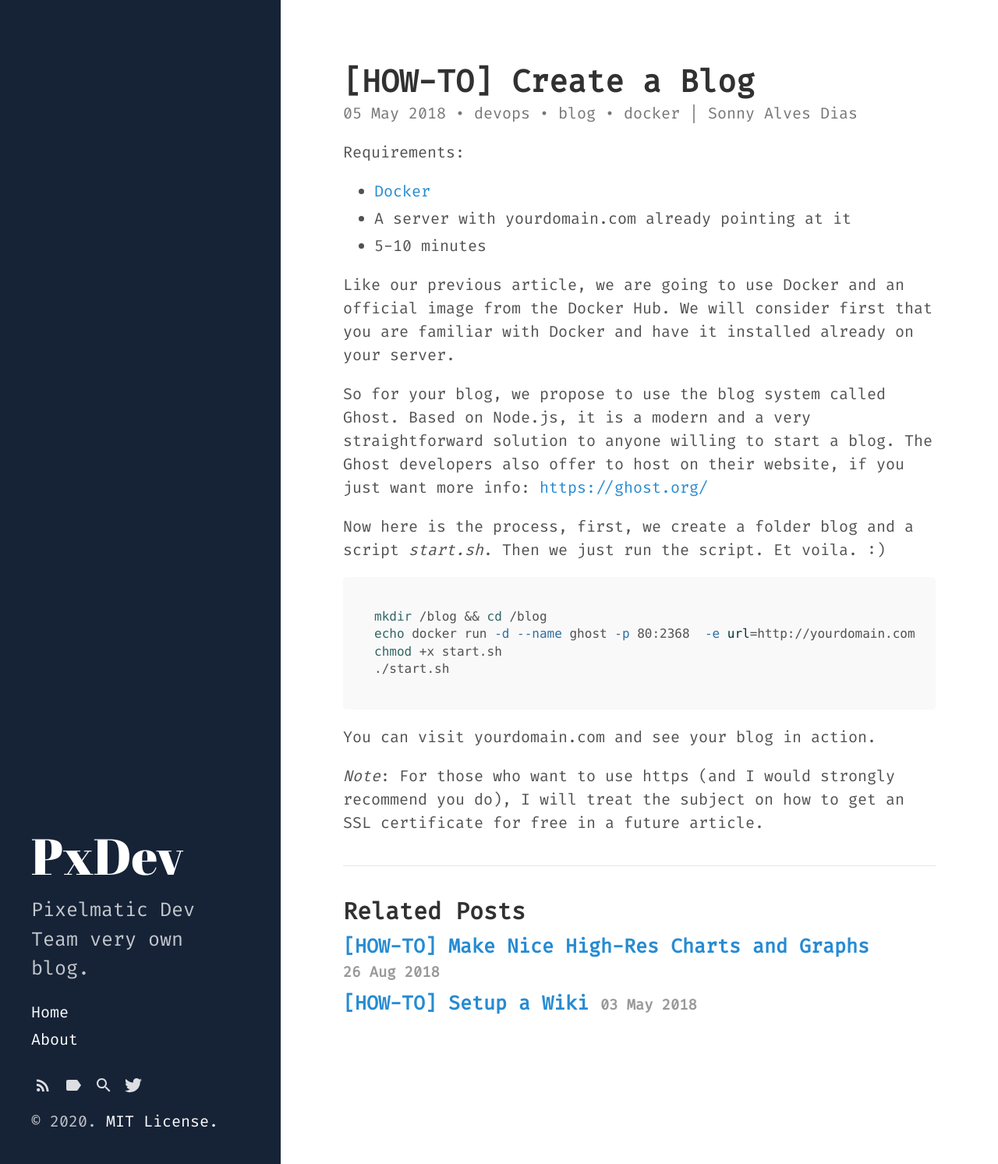
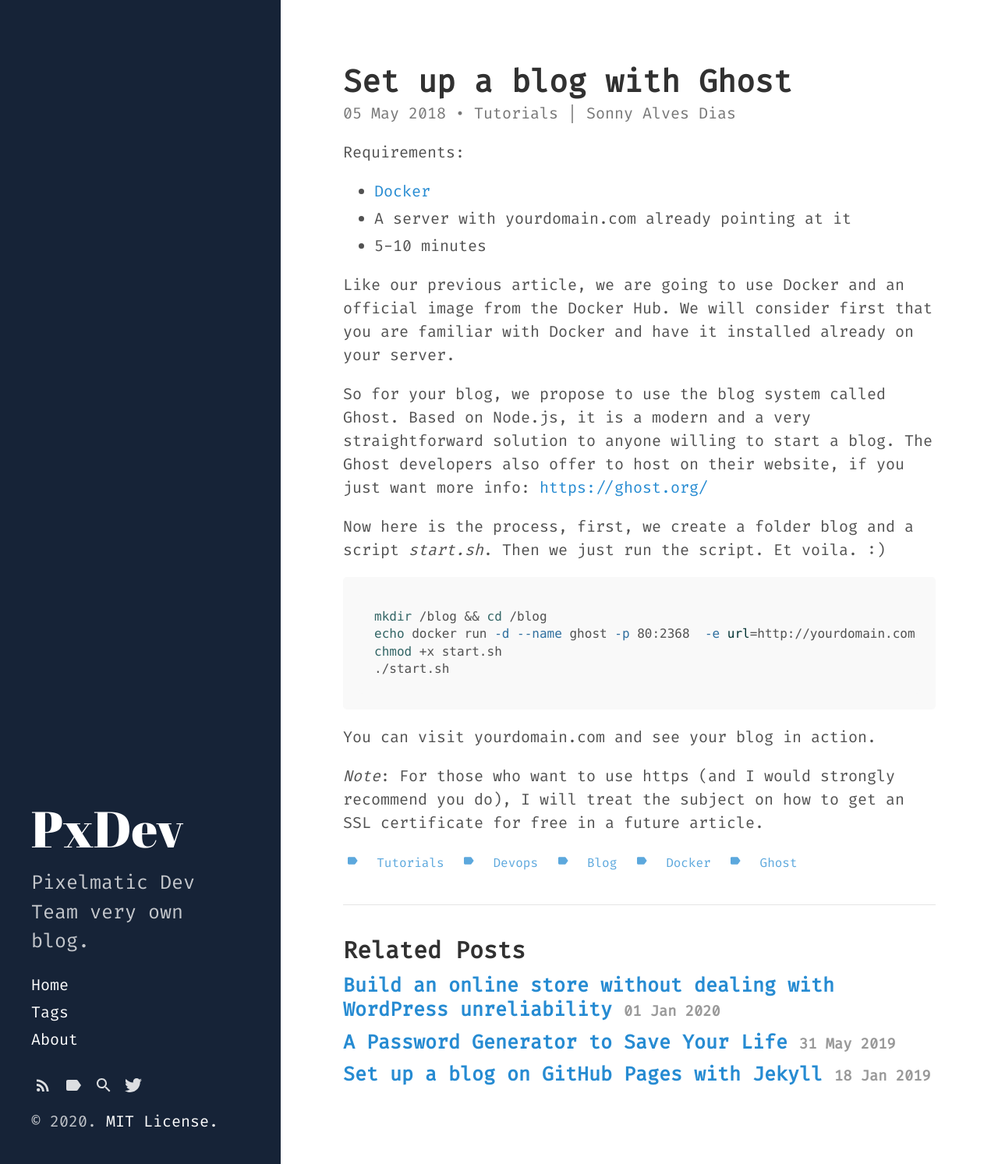
Before and after one commit to Pixelmatic/pixelmatic.github.io, a Jekyll site: the page built from _posts/2018-05-05-how-to-blog.md, in a window 1280 px wide. Shown: the whole page at 78% size. Built offline with Jekyll 4.4.1, drawn with Linux system fonts in a browser that asks for light colours; part of the change alters nothing that is shown.

Commit message:
Added Tags and changed Categories, Improved Titles, Added Two articles from Stefan, and one Collab Sonny/Lawrence in progress

````diff
--- a/_config.yml
+++ b/_config.yml
@@ -30,6 +30,7 @@ plugins:
 
 # Sidebar link settings
 sidebar_home_link:  true
+sidebar_tags_link:  '/tags.html'
 # sidebar_blog_link:  '/blog'   # By default, your home page is your blog
                                 # page. If you change your paginate_path,
                                 # set this to the root of the paginate_path
--- a/_includes/sidebar-nav-links.html
+++ b/_includes/sidebar-nav-links.html
@@ -6,6 +6,10 @@
   {% if site.sidebar_blog_link %}
     <a class="page-link {% if page.url == site.sidebar_blog_link %} active{% endif %}"
 	href="{{ site.sidebar_blog_link | relative_url }}">Blog</a>
+  {% endif %}
+  {% if site.sidebar_tags_link %}
+    <a class="page-link {% if page.url == site.sidebar_tags_link %} active{% endif %}"
+	href="{{ site.sidebar_tags_link | relative_url }}">Tags</a>
   {% endif %}
 
   {% comment %}
--- a/_posts/2018-05-03-how-to-wiki.markdown
+++ b/_posts/2018-05-03-how-to-wiki.markdown
@@ -1,10 +1,10 @@
 ---
 layout: post
-title:  "[HOW-TO] Setup a Wiki"
+title:  "Set up a Wiki with Mediawiki"
 excerpt: "If you want to host your own wiki, this article will show you, how to deploy a wiki in 5 to 10 minutes"
-date:   2018-05-03 23:59:59 +0800
-categories: devops wiki docker
+categories: Tutorials
 author: Sonny Alves Dias
+tags: [ tutorials, devops, wiki, docker ]
 ---
 Requirements:
 * [Docker](https://www.docker.com/){:target="_blank"}
--- a/_posts/2018-05-05-how-to-blog.md
+++ b/_posts/2018-05-05-how-to-blog.md
@@ -1,10 +1,10 @@
 ---
 layout: post
-title:  "[HOW-TO] Create a Blog"
-excerpt: "If you want to host your own blog, this article will show you, how to deploy a blog in 5 to 10 minutes."
-date:   2018-05-05 23:29:59 +0800
-categories: devops blog docker
+title:  "Set up a blog with Ghost"
+excerpt: "If you want to host your own blog, this article will show you, how to deploy a blog with Ghost in 5 to 10 minutes."
+categories: Tutorials
 author: Sonny Alves Dias
+tags: [ tutorials, devops, blog, docker, ghost ]
 ---
 Requirements:
 * [Docker](https://www.docker.com/){:target="_blank"}
--- a/_posts/2018-08-26-high-res-charts.markdown
+++ b/_posts/2018-08-26-high-res-charts.markdown
@@ -1,10 +1,10 @@
 ---
 layout: post
-title:  "[HOW-TO] Make Nice High-Res Charts and Graphs"
+title:  "Make Nice High-Res Charts and Graphs"
 excerpt: "Whenever you need to communicate charts and/or graphs, Google Sheets and consort only provide you with low resolution resources. Here we propose a solution to fix that."
-date:   2018-08-26 23:29:59 +0800
-categories: general charts
+categories: Tutorials
 author: Sonny Alves Dias
+tags: [ tutorials, charts, inkscape, libreoffice ]
 ---
 Requirements:
 * LibreOffice [https://www.libreoffice.org/](https://www.libreoffice.org/){:target="_blank"} (It may also work with OpenOffice)
--- /dev/null
+++ b/_posts/2019-01-18-setup-a-blog-site-on-github-with-jekyll.md
@@ -0,0 +1,39 @@
+---
+layout: post
+title:  "Set up a blog on GitHub Pages with Jekyll"
+excerpt: "It's never too late to make yourself a personal blog site, as long as you would like to spend sometime on some writings for someone else to take a look when they are searching about the things you are sharing. I am saying this to myself when I decided to setup this site and write this blog as the first post on my site."
+author: Stefan Liu
+categories: Tutorials
+tags: [ tutorials, jekyll, blog ]
+---
+
+*Original article from [https://blog.devfans.io](https://blog.devfans.io/setup-a-blog-site-on-github-with-jekyll/){:target="_blank"}*
+
+It’s never too late to make yourself a personal blog site, as long as you would like to spend some time to write for someone else to take a look when they are searching about the things you are sharing. I am saying this to myself when I decided to set up this site and write this blog as the first post on the site [https://blog.devfans.io](https://blog.devfans.io){:target="_blank"}.
+
+#### Resources we would use
+
++ __GitHub Pages__: GitHub is an open platform for everyone whoever has the *open-source/resource* idea in his mind. It provides static web site serving service for free which is named as GitHub pages. <br>
+More details here: [https://pages.github.com](https://pages.github.com){:target="_blank"}
+
++ __Jekyll__: Jekyll is the most popular tool to transform plain text into static websites and blogs. <br>
+More details here: [https://jekyllrb.com](https://jekyllrb.com){:target="_blank"}
+
++ __A domain name (optional)__: You may like to have your own domain name like `https://blog.devfans.io`, but it's optional because GitHub provides you a free domain name as `your-user-name.github.io`.
+
+#### Steps to setup it up
+
+- If you get yourself a domain name for your site, go to the provider's website and create a `CNAME` record for your domain name with value as `your-gihtub-username.github.io`.
+
+- Create a repo after you have your GitHub account, name it as `your-gihtub-username.github.io` and enable the GitHub pages, and configure the custom domain name if you have one. Also check the `enforce https` option is recommended.
+
+- Clone a jekyll blog template you would like to choose (The one I am using is [https://github.com/wowthemesnet/mundana-theme-jekyll.git](https://github.com/wowthemesnet/mundana-theme-jekyll.git){:target="_blank"}).
+
+- Config the site's name and author in `_config.yaml`, setup a comment tool (like [Disqus](https://disqus.com/){:target="_blank"}).
+
+- Push the working copy to your GitHub repo, and it's up.
+
+
+#### Sum up
+
+I was mainly talking about the ideas to set up a personal blog site on GitHub Pages with Jekyll and didn't cover every detail during the process. If you want the detailed procedure, leave me a comment directly on my blog.
--- /dev/null
+++ b/_posts/2019-05-31-a-password-generator-to-save-your-life.md
@@ -0,0 +1,58 @@
+---
+layout: post
+title:  "A Password Generator to Save Your Life"
+excerpt: "Living in modern society, most of the users of online services have to bear the pain to remember the access to plenty of platforms including websites, services, apps, bank account, email, etc. The login credentials cannot be too simple for security reasons, or too complex to remember it clearly. I believe everyone could lose some of the credentials or cannot recall it clearly."
+author: Stefan Liu
+categories: Tools
+tags: [ tools, cyber security, password, credentials ]
+---
+
+*Original article from [https://blog.devfans.io](https://blog.devfans.io/a-password-generator-to-save-your-life/){:target="_blank"}*
+
+Living in modern society, most of the users of online services have to bear the pain to remember the access to plenty of platforms including websites, services, apps, bank account, email, etc. The login credentials cannot be too simple for security reasons, or too complex to remember it clearly. I believe everyone could lose some of the credentials or cannot recall it clearly if he’s keeping more than five quite different access passphrases. And if you are trying to use similar passwords for multiple services, you are possible to mess up with them easily and using similar passwords is not a good practice for security reasons, since you even don’t know it if some services you ever used are hacked and your credentials are posted to public pages someday.
+
+#### Is there a perfect solution for this?
+
+As far as I know, not yet. But, some small security utilities can probably ease the pain to remember all the credentials and reduce the risk of access leaking. The one I am gonna introduce in this post is [PassWizard](https://passwizard.github.io){:target="_blank"}, a small static page I wrote to serve as a password generator.
+
+#### How does a password generator save your life
+
+The idea behind **PassWizard** is quite simple indeed. You feed in a simple passphrase to it and specify which account on which platform, then it will generate the repeatable random password table for you to select. It has some features that matter for your concern:
+
++ *Repeatable*. Yes, if it can not repeat the password table with the same input, then every user of it is fucked up.
+
++ *Static and No-Tracking*. It’s a static web page hosted on GitHub which mainly a canvas operated by js code on the page, and it does not make any communication to anything else for the password generating process. You don’t need to worry about your credentials are stored somewhere and might be leaked someday. No one is tracking the service and I wrapped the input interface into a canvas on the page which means it has a bit less risk of leaking if your computer or browser is hacked or listened by some methods.
+
++ *Randomness*. It has to be random and less related to some common patterns. The website implements some tricks to reach that, so a single character change in the input would cause an absolute different password table generated.
+
++ *Complexity*. With randomness, it's possible the password generated could be quite simple in chances, that would not be something we expect, so there're other tricks in the implementation to get rid of it. Maybe the algorithm is not perfect yet, but it's working well. Also, the input fields support every kind of characters you can type with your keyboard. If it's not, well I need to figure it out with your feedback then.
+
+#### Using [passwizard.github.io](https://passwizard.github.io){:target="_blank"}
+
+Here to explain the interface of PassWizard (Navigation: `enter` and `mouse cursor`):
+
+![Passwizard](/assets/posts/password-generator/a-password-generator-to-save-your-life-0.png)
+
++ Go to the site and it’ll show two blank input fields. The first one is the passphrase you want to use, it could be a sentence or anything you can get from your mind. Press `enter` key to go to the next input, and the first field would be automatically hidden if not focused or hovered.
+
++ The second input field is for the account. It could be the username or an email address, or anything for there’s no limitation. But the intention is for you to specify your user account identity. Press `enter` to jump to the next page.
+
++ On the next page, you can specify the platform or service name in the input field, and yes without any limitation. You may notice every time you change a character, the password table below will be changed totally.
+
++ Click any type of the password in the table to select the one you want to use. It’s copyable. You can use them now.
+
++ You need to remember the passphrase (The first input) and which password type you choose which each platform. This way, you can keep a single private passphrase and use it for every account on every platform with knowing which type of password you chose for each platform. And, yes you need to mark the passphrase into your mind clearly, and that’s the single thing you truly need to take care of.
+
+#### Using PassWizard Wechat mini-program
+
+![PasswizardMiniProgram](/assets/posts/password-generator/wechat.mini.png)
+
+Scan below QR to try it:
+![PasswizardQR](/assets/posts/password-generator/passwizard.qr.png)
+
+
+#### NOTES
+
++ Please access PassWizard at: [https://passwizard.github.io](https://passwizard.github.io){:target="_blank"} and its source code is hosted at [https://github.com/passwizard/passwizard.github.io](https://github.com/passwizard/passwizard.github.io){:target="_blank"}.
+
++ If you are interested in optimizing the implementation of it or polishing it with brilliant new ideas, let me know.
--- /dev/null
+++ b/_posts/2020-01-01-how-to-get-rid-of-wordpress.md
@@ -0,0 +1,242 @@
+---
+layout: post
+title:  "Build an online store without dealing with WordPress unreliability"
+excerpt: "The couple WordPress and WooCommerce has been for a long time the favorite solution for people to deploy quickly an online shop and start making revenue.
+Though every developer that encountered WordPress knows its many drawbacks."
+categories: Articles
+author: Lawrence Zhao, Sonny Alves Dias
+tags: [ articles, wordpress, woocommerce, devops, web ]
+---
+
+The couple WordPress and WooCommerce have been for a long time the favorite solution for people to deploy quickly an online shop and start making revenue.
+Though every developer that encountered WordPress knows its many drawbacks.
+
+## Why WordPress is so popular?
+
+1. WordPress is easy to deploy, there are plenty of hosting solution that offers WordPress directly but also PHP hosting are still very commonly available, i.e.:
+- [wordpress.com](wordpress.com){:target="_blank"}
+- [DreamHost](https://www.dreamhost.com/wordpress/){:target="_blank"}
+- [BlueHost](https://www.bluehost.com/wordpress/wordpress-hosting){:target="_blank"}
+- etc.
+2. There are a lot of plugins available, and you can develop your plugin as well
+3. There are many pretty good looking themes
+4. Friendly to the non-technical person
+5. A huge community and numerous learning resources online
+
+## The problem with WordPress
+
+His popularity is also one of his weaknesses because being friendly to non-technical people, generated a huge amount of non-official learning resources that are either outdated or of poor quality, a lot of security holes because these users may not apply security patches to their WordPress regularly, also attracted a lot of beginner developers or malicious/scammy developers to make their own poor quality or scammy plugins that create definitely risks.
+
+On a more technical aspect, WordPress is too flexible in the sense that to implement something it can be done on different layers: in the PHP source code, in the WordPress dashboard, in the Theme configuration, making somehow to many different types of input to handle (even more difficult for a non-technical person).
+
+It is also unreliable because of how updates are conducted, plugins and themes are simply overwritten when updating losing any local changes.
+For that on the theme side, WordPress has a child theme system which is a first step to but not enough in the long run.
+The result is that is becomes risky to update plugins, themes, and WordPress because afraid of losing your changes. Hence WordPress websites are never updated de facto.
+
+## How to get rid of WordPress?
+
+Let's imagine we could use WordPress and WooCommerce for what they worth only which are a blog system and an online store system.
+The first thing we want to do is to remove the risks that are the plugins, and only install WooCommerce inside WordPress.
+The second thing we want to do is to get rid of the themes too. That's when we start looking at Headless WordPress and find out about the WordPress API and WooCommerce API.
+
+### WordPress API
+
+WordPress, since its version `4.7.0` (released in December 2016), offers a RESTful API  that is to say 13 years after its first release in 2003 and only 3 years ago from the time of the writing of this article.
+
+The API allows interactions with WordPress using JSON (JavaScript Object Notation) format only. While for requesting data from it, it does not require authentication if you wish to edit, create, or delete information you will need to authenticate. It is worth noting that WordPress only supports Cookie Authentication natively, but some plugins allow for more types.
+
+The root endpoint is http://yoursite.com/wp-json/. From there you will be able to see all the available endpoints.
+But let's dig into some examples:
+
+- To retrieve the list of posts (articles) on your blog you run a GET request at the endpoint http://yoursite.com/wp-json/wp/v2/posts/ you will then receive the first page of the posts in JSON format.
+Example of result:
+```shell
+$ curl -X GET http://yoursite.com/wp-json/wp/v2/posts/
+[
+	{
+		"id": 6214,
+		"date": "2019-07-18T01:00:21",
+		"date_gmt": "2019-07-18T01:00:21",
+		"modified": "2019-07-18T03:23:13",
+		"modified_gmt": "2019-07-18T03:23:13",
+		"slug": "magical-crypto-store-is-now-open",
+		"status": "publish",
+		"type": "post",
+		"title": {
+			"rendered": "Magical Crypto Store is Now Open!"
+		},
+		"content": {
+			"rendered": "content",
+			"protected": false
+		},
+		"excerpt": {
+			"rendered": "excerpt",
+			"protected": false
+		},
+		"author": 38,
+		"featured_media": "src",
+		"comment_status": "open",
+		"ping_status": "open",
+		"sticky": false,
+		"template": "",
+		"format": "standard",
+		"meta": [ ],
+		"categories": [
+			2
+		],
+		"tags": [
+			6,
+			24
+		]
+	}
+]
+```
+
+- To retrieve a media that was used in a post you run a GET request against the endpoint http://yoursite.com/wp-json/wp/v2/media/`<id>`, replace `<id>` by the actual id of the media, then the source_url in the object response attribute will lead you to the actual media.
+Example of result:
+```shell
+$ curl -X GET http://yoursite.com/wp-json/wp/v2/media/335
+[
+	{
+		"id": 335,
+		"date": "2019-05-08T10:53:15",
+		"date_gmt": "2019-05-08T10:53:15",
+		"guid": {
+			"rendered": ""
+		},
+		"modified": "2019-05-08T10:53:15",
+		"modified_gmt": "2019-05-08T10:53:15",
+		"slug": "thumbnail-mmfmydygxdc-7",
+		"status": "inherit",
+		"type": "attachment",
+		"link": "http://yoursite.com/thumbnail-mmfmydygxdc-7/",
+		"title": {
+			"rendered": "thumbnail-MmfmyDygxdc-7"
+		},
+		"author": 31,
+		"comment_status": "open",
+		"ping_status": "closed",
+		"template": "",
+		"meta": [ ],
+		"description": {
+			"rendered": "<p class=\"attachment\"><a href=''><img width=\"300\" height=\"169\" src=\"\" class=\"attachment-medium size-medium\" alt=\"\" srcset=\"300w, 768w, 1024w, 1568w, 450w\" sizes=\"(max-width: 34.9rem) calc(100vw - 2rem), (max-width: 53rem) calc(8 * (100vw / 12)), (min-width: 53rem) calc(6 * (100vw / 12)), 100vw\" /></a></p>"
+		},
+		"caption": {
+			"rendered": ""
+		},
+		"alt_text": "",
+		"media_type": "image",
+		"mime_type": "image/jpeg",
+		"media_details": {
+			"width": 1919,
+			"height": 1078,
+			"file": "2019/05/thumbnail-MmfmyDygxdc-7.jpg",
+			"sizes": {
+			"thumbnail": {
+				"file": "thumbnail-MmfmyDygxdc-7-150x150.jpg",
+				"width": 150,
+				"height": 150,
+				"mime_type": "image/jpeg",
+				"source_url": ""
+			},
+			// ...
+		},
+		"image_meta": {
+				"aperture": "0",
+				"credit": "",
+				"camera": "",
+				"caption": "",
+				"created_timestamp": "0",
+				"copyright": "",
+				"focal_length": "0",
+				"iso": "0",
+				"shutter_speed": "0",
+				"title": "",
+				"orientation": "1",
+				"keywords": [ ]
+			}
+		},
+		"post": null,
+		"source_url": "",
+		"_links": {
+			"self": [
+				{
+					"href": "http://yoursite.com/wp-json/wp/v2/media/335"
+				}
+			],
+			// ...
+		}
+	}
+]
+```
+
+So you can see by yourself consumption of the API is pretty straight-forward and allows you to retrieve any data pretty easily.
+
+For more details, the official documentation for the WordPress REST API is available at that address: [https://developer.wordpress.org/rest-api/](https://developer.wordpress.org/rest-api/){:target="_blank"}
+
+### WooCommerce API
+
+WooCoomerce has been offering a RESTful API to its users for a longer time than WordPress. The first WooCommerce API was released with WooCommerce `2.1.0` in February 2014 which is almost three years before WordPress' REST API.
+
+Pretty commonly used, for example when you set up your logistics with ShipBob they will use the API to retrieve your shop orders automatically.
+
+It is important to note that the original WooCommerce API after several updates has been deprecated and relabeled Legacy API. And because of the release of the WordPress API, WooCommerce decided to fully rework their API to extend the WordPress API directly.
+
+Our recommendation here is to use the latest version which is at the time of this article is WooCommerce API v3. Not the Legacy one but the current one.
+
+When using the API whether the Legacy or the current one, you need to create first an API token in the settings of WooCommerce steps to follow are described here: [https://docs.woocommerce.com/document/woocommerce-rest-api/](https://docs.woocommerce.com/document/woocommerce-rest-api/){:target="_blank"}
+
+If you want to use then the API in your code check out how to use the authenticate with the token here: [https://woocommerce.github.io/woocommerce-rest-api-docs/#authentication](https://woocommerce.github.io/woocommerce-rest-api-docs/#authentication){:target="_blank"}
+
+Now let's dig into some examples:
+- To create an order you run a POST request against that endpoint http://yoursite.com/wp-json/wc/v3/orders with a JSON object describing your order. Complete example details available here: [https://woocommerce.github.io/woocommerce-rest-api-docs/#create-an-order](https://woocommerce.github.io/woocommerce-rest-api-docs/#create-an-order){:target="_blank"}
+- To retrieve the list of products on sale you can run a GET request against that endpoint http://yoursite.com/wp-json/wc/v3/products. Complete example details available here: [https://woocommerce.github.io/woocommerce-rest-api-docs/#list-all-products](https://woocommerce.github.io/woocommerce-rest-api-docs/#list-all-products){:target="_blank"}
+
+For more details, the official documentation for the WooCommerce REST API is available at that address: [https://woocommerce.github.io/woocommerce-rest-api-docs/#introduction](https://woocommerce.github.io/woocommerce-rest-api-docs/#introduction){:target="_blank"}
+
+### Modern JS Front-end App
+
+If you are a web developer, you are probably using one of these modern JS frameworks to develop modern websites.
+
+- [Angular](https://angular.io/){:target="_blank"}
+- [React](https://reactjs.org/){:target="_blank"}
+- [Vue.js](https://vuejs.org/){:target="_blank"}
+- ...
+
+What is different with these from tech like PHP or Ruby on Rails, it is that the back-end and server logic is decoupled from them.
+Hence using these frameworks we generally go for an architecture of a decoupled front-end that consumes web services. Note that this also allows front-ends to work offline.
+
+### How to combine both?
+
+Use your favorite HTTP Client to simply consume the WordPress and WooCommerce API
+
+We suggest,
+- For React and Vue to use: [https://github.com/axios/axios](https://github.com/axios/axios){:target="_blank"}
+- For Angular to use: [https://angular.io/guide/http](https://angular.io/guide/http){:target="_blank"}
+
+### The middleware for the extra security
+
+To keep our WordPress away from curious eyes, we decided to hide its usage from the front-end and to do that we decided to develop a middleware that would interface our Angular front-end with the WordPress backend.
+
+Below is the architecture we went with:
+
+![Muted Wordpress](/assets/posts/muted-wordpress/muted_wordpress_architecture.png)
+
+- Front-end running on Angular and Typescript
+- Middleware running on Node.js and Typescript
+- Back-end running on WordPress
+- CDN running on CloudFront + WordPress plugin [WP Offload Media Lite](https://wordpress.org/plugins/amazon-s3-and-cloudfront/){:target="_blank"}
+
+## Difficulties Encountered
+
+- Keep WordPress hidden, fixed by the middleware and CDN [Fixed by the middleware]
+- WordPress API is slow:
+[https://stackoverflow.com/questions/45421976/wordpress-rest-api-slow-response-time/45425091#45425091](https://stackoverflow.com/questions/45421976/wordpress-rest-api-slow-response-time/45425091#45425091){:target="_blank"}
+[https://wordpress.org/plugins/wp-rest-api-cache/](https://wordpress.org/plugins/wp-rest-api-cache/){:target="_blank"}
+- Under special circumstances, you may want to register custom endpoint
+[https://developer.wordpress.org/rest-api/extending-the-rest-api/adding-custom-endpoints/](https://developer.wordpress.org/rest-api/extending-the-rest-api/adding-custom-endpoints/){:target="_blank"}
+
+
+## Final Thoughts
+
+For us at Pixelmatic, to be able to fully customize the front-end as we want, while also keeping our website more secure is definitely a big win for us. Admittedly the infrastructure needs are bigger but the maintainability and stability in the long term are higher.
````
Also changed, not shown: assets/posts/muted-wordpress/muted_wordpress_architecture.png (added), assets/posts/password-generator/a-password-generator-to-save-your-life-0.png (added), assets/posts/password-generator/passwizard.qr.png (added), assets/posts/password-generator/wechat.mini.png (added).
